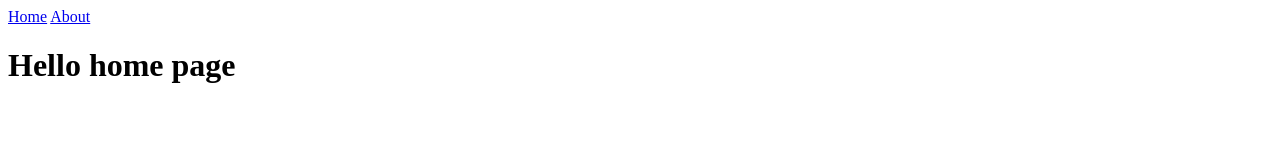
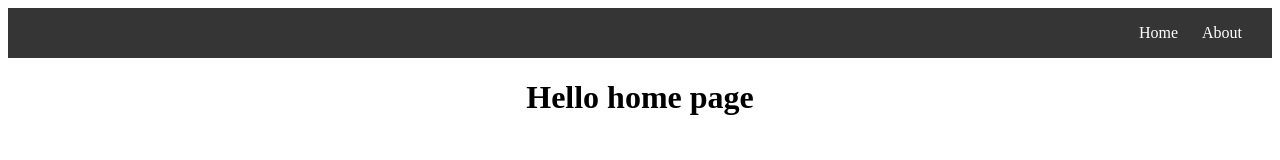
Before and after one commit to saowaluck/nodejs-cash-course, a website: page index.html in a window 1280 px wide. Drawn offline with Linux system fonts and the light colour scheme.

Commit message:
Handle js / css file type

```diff
--- /dev/null
+++ b/index.css
@@ -0,0 +1,28 @@
+.body {
+    border: 0;
+    padding: 0;
+    margin: 0 auto;
+}
+.navbar {
+    background-color: #353535;
+    color: #fff;
+    display: flex;
+    justify-content: flex-end;
+    align-items: center;
+    padding: 0 20px;
+}
+
+.container > .navbar > ul > li {
+    list-style: none;
+    display: inline;
+    margin: 0 10px;
+}
+
+.container > .navbar> ul > li > a {
+    text-decoration: none;
+    color: #fff;
+}
+
+.text-center {
+    text-align: center;
+}
--- a/index.html
+++ b/index.html
@@ -1,10 +1,23 @@
 <!DOCTYPE html>
 <html>
-    <body>
-        <nav>
-            <a href="/">Home</a>
-            <a href="/about">About</a>
-        </nav>
-        <h1>Hello home page</h1>
-    </body>
+
+<head>
+    <link rel="stylesheet" href="index.css">
+    <title>Home</title>
+</head>
+
+<body>
+    <div class="container">
+        <div class="navbar">
+            <ul>
+                <li><a href="/">Home</a></li>
+                <li><a href="/about">About</a></li>
+            </ul>
+        </div>
+        <div class="main">
+            <h1 class="text-center">Hello home page</h1>
+        </div>
+    </div>
+</body>
+
 </html>
```
Also changed, not shown: about.html (+20 -3 lines), index.js (+8 -2 lines), navbar.html (added).
